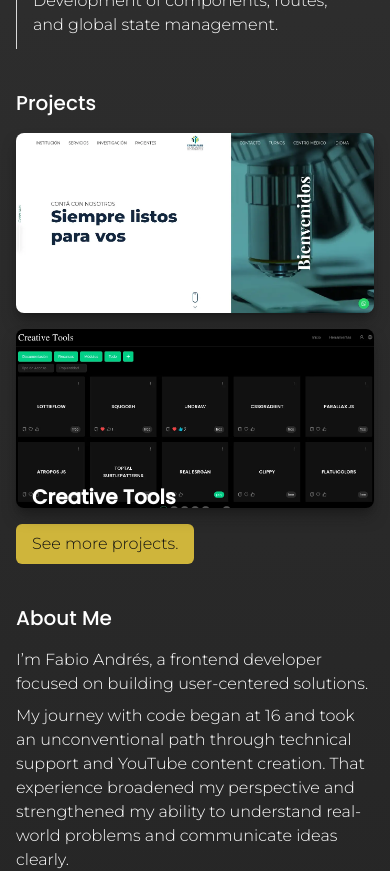
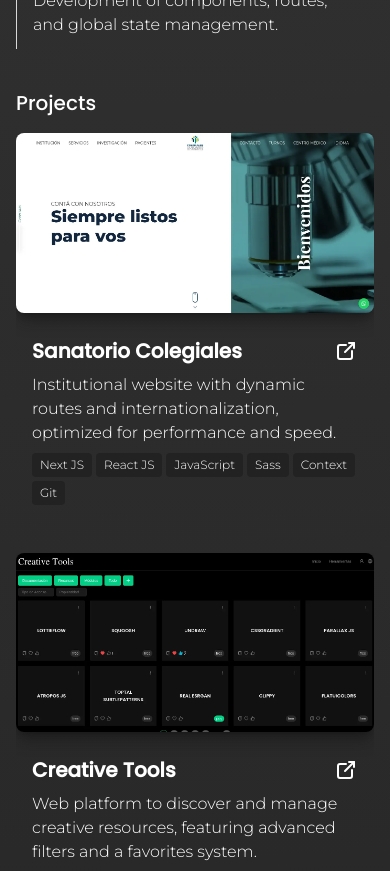
Before and after one commit to padermo/portfolio, a Next.js app: page /en in a window 390 px wide. Shown: the part 1480-2351 px from the top of the page. Built offline with nearby package versions, Linux system fonts and the light colour scheme.

Commit message:
fix(ux): cards responsive

```diff
--- a/src/components/CardProject/index.tsx
+++ b/src/components/CardProject/index.tsx
@@ -18,28 +18,39 @@ export default function CardProject({ projects, selectedSkill }: Props) {
   return (
     <>
       {projects.map((data: ContentProjects, i: number) => (
-        <article key={i} className="group relative overflow-hidden mb-4 rounded-lg shadow-lg shadow-background/50">
+        <article key={i} className="group relative overflow-hidden mb-8 lg:mb-4 lg:rounded-lg lg:shadow-lg lg:shadow-background/50">
           <Image
             src={`/images/${data.image}.webp`}
             alt={data.title.toLocaleLowerCase()}
             width={1365}
             height={685}
             loading="lazy"
-            className="w-full h-full transition-transform duration-500 ease-in-out group-hover:scale-105"
+            className="w-full h-full transition-transform duration-500 ease-in-out rounded-lg shadow-lg shadow-background/50 lg:group-hover:scale-105 lg:rounded-none lg:shadow-none"
           />
 
-          <div className="absolute transition-transform duration-300 ease-in-out translate-y-full group-hover:translate-y-0 rounded-lg inset-0 h-full p-4 bg-gradient-to-t from-black/60 to-black/60">
+          <div className="lg:absolute transition-transform duration-300 ease-in-out lg:translate-y-full group-hover:lg:translate-y-0 lg:rounded-lg lg:inset-0 lg:h-full p-4 lg:bg-gradient-to-t lg:from-black/60 lg:to-black/60">
             <a
               href={data.url}
               target="_blank"
-              className="absolute top-0 right-0 p-4"
+              className="hidden lg:block absolute top-0 right-0 p-4"
               aria-label={`Ìr al sitio web de ${data.title}`}
               rel="noopener noreferrer"
             >
               {data.url && <External />}
             </a>
-            <div className="absolute left-0 bottom-0 p-4">
-              <h2 className="font-bold font-poppins text-xl text-foreground">{data.title}</h2>
+            <div className="lg:absolute lg:left-0 lg:bottom-0 lg:p-4">
+              <div className="flex justify-between items-center py-2 lg:py-0">
+                <h2 className="font-bold font-poppins text-xl text-foreground">{data.title}</h2>
+                <a
+                  href={data.url}
+                  target="_blank"
+                  className="block lg:hidden"
+                  aria-label={`Ìr al sitio web de ${data.title}`}
+                  rel="noopener noreferrer"
+                >
+                  {data.url && <External />}
+                </a>
+              </div>
               <p className="text-base">{data.paragraph}</p>
               <div className="flex w-full gap-1 flex-wrap justify-start mt-2">
                 {data.skills.map((skill: string, j: number) => (
```
